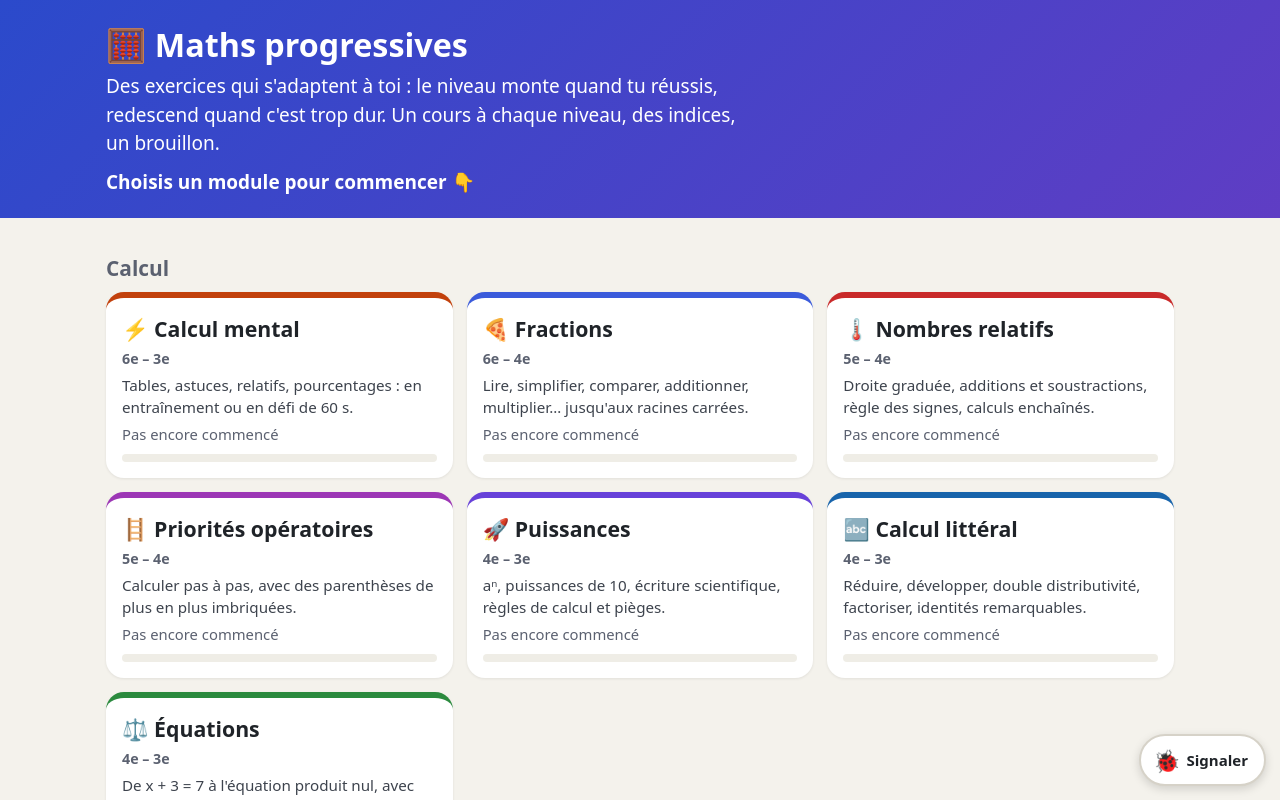
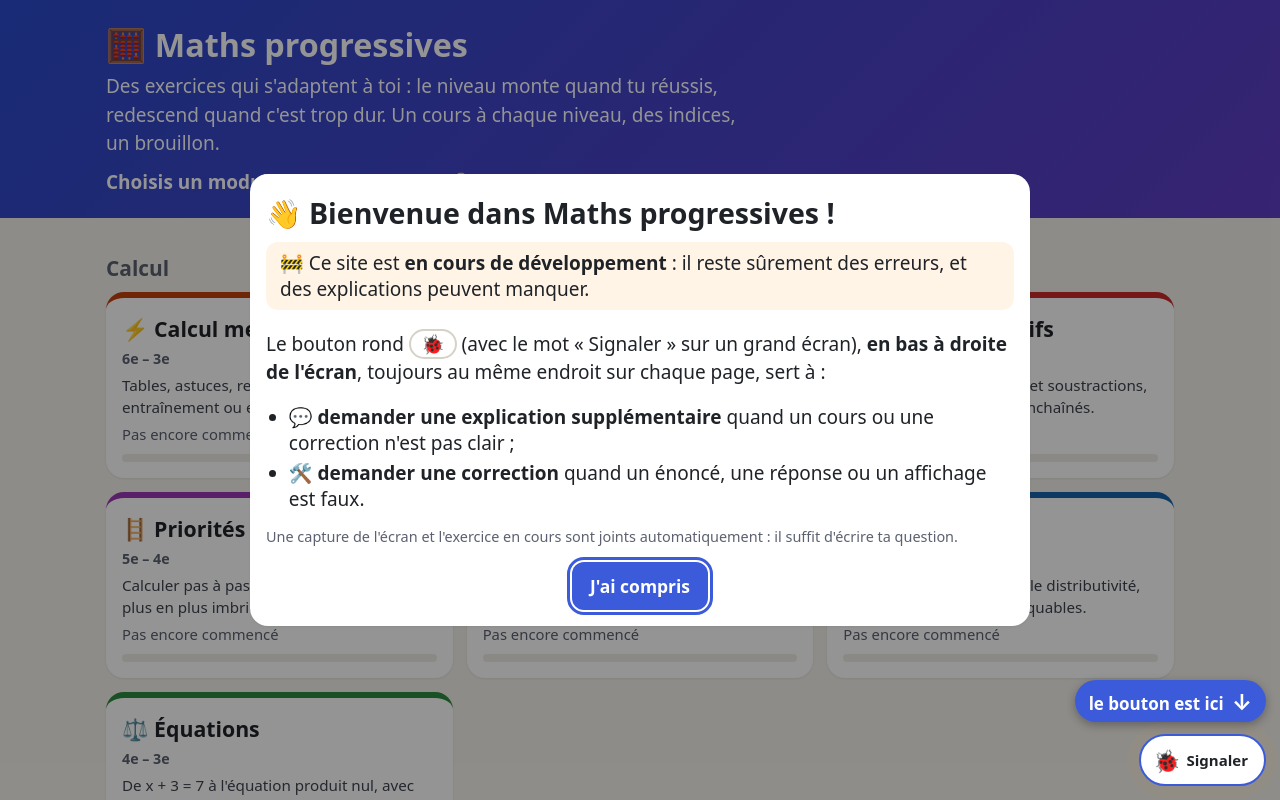
Before and after one commit to stordeux/maths-progressives, a website with bundled scripts: page index.html in a window 1280 px wide. Shown: the top 800 px of the page. Built offline with nearby package versions, Linux system fonts and the light colour scheme.

Commit message:
Fenêtre d'accueil à la première ouverture : site en développement, bouton 🐞 en bas à droite pour demander une explication ou une correction ; fenêtre de signalement élargie aux questions

```diff
--- a/assets/css/base.css
+++ b/assets/css/base.css
@@ -142,7 +142,7 @@ table.data th { background: var(--acc2); }
 .cours h3 { margin: 16px 0 4px; font-size: 1em; }
 .cours .def { background: var(--acc2); border-radius: 12px; padding: 10px 14px; margin: 8px 0; }
 .cours .ex { background: #f7f6f2; border-left: 5px solid var(--curve); border-radius: 8px; padding: 8px 14px; margin: 8px 0; }
-.cours .warn { background: var(--badbg); border-radius: 12px; padding: 8px 14px; margin: 8px 0; }
+.cours .warn, .bienvenue .warn { background: var(--badbg); border-radius: 12px; padding: 8px 14px; margin: 8px 0; }
 .cours svg { max-width: 600px; width: 100%; display: block; margin: 8px auto; }
 .cours svg.sq { width: 180px; }
 .cours .intro { font-size: 1.02em; margin: 4px 0 10px; }
@@ -195,6 +195,16 @@ table.data th { background: var(--acc2); }
 .sig-fab { position: fixed; right: 14px; bottom: calc(14px + env(safe-area-inset-bottom, 0px)); z-index: 25; min-height: 52px; padding: 0 16px 0 12px; border-radius: 999px; background: #fff; color: var(--ink); border: 2px solid var(--line); box-shadow: 0 3px 10px rgba(0, 0, 0, .15); font-size: 22px; display: inline-flex; align-items: center; gap: 6px; }
 .sig-fab span { font-size: 15px; font-weight: 600; }
 .sig-fab:hover, .sig-fab:focus-visible { border-color: var(--acc); }
+/* fenêtre d'accueil : le bouton 🐞 passe au-dessus du voile et clignote doucement */
+.sig-fab.sig-fab-montre { z-index: 31; border-color: var(--acc); animation: bv-pulse 1.4s ease-in-out infinite; }
+@keyframes bv-pulse { 0%, 100% { box-shadow: 0 0 0 0 rgba(255, 170, 0, .75); } 50% { box-shadow: 0 0 0 12px rgba(255, 170, 0, 0); } }
+@media (prefers-reduced-motion: reduce) { .sig-fab.sig-fab-montre { animation: none; box-shadow: 0 0 0 5px rgba(255, 170, 0, .8); } }
+.bienvenue { max-width: 560px; }
+.bienvenue ul { padding-left: 1.2em; margin: 6px 0 10px; }
+.bienvenue li { margin: 4px 0; }
+.bv-btn { display: inline-block; white-space: nowrap; border: 2px solid var(--line); border-radius: 999px; padding: 0 10px; background: #fff; color: var(--ink); font-weight: 600; }
+.bv-fleche { position: fixed; right: 14px; bottom: calc(78px + env(safe-area-inset-bottom, 0px)); background: var(--acc); color: #fff; font-weight: 700; font-size: 17px; border-radius: 999px; padding: 6px 14px; box-shadow: 0 3px 10px rgba(0, 0, 0, .3); pointer-events: none; }
+.bv-fleche span { font-size: 22px; margin-left: 4px; }
 .sig textarea { width: 100%; font: inherit; font-size: .9em; border: 2px solid var(--line); border-radius: 12px; padding: 10px; margin: 6px 0 10px; }
 .sig textarea:focus { border-color: var(--acc); outline: none; }
 .sig-cap { display: flex; gap: 12px; align-items: center; flex-wrap: wrap; }
--- a/engine/signaler.js
+++ b/engine/signaler.js
@@ -98,8 +98,8 @@ export function installerSignalement(opts = {}) {
   const fab = document.createElement('button');
   fab.type = 'button'; fab.className = 'sig-fab'; fab.id = 'sigBtn';
   fab.setAttribute('data-capture-exclude', '');
-  fab.setAttribute('aria-label', 'Signaler une erreur');
-  fab.title = 'Signaler une erreur';
+  fab.setAttribute('aria-label', 'Demander une explication ou signaler une erreur');
+  fab.title = 'Demander une explication ou signaler une erreur';
   fab.innerHTML = '🐞<span>Signaler</span>';
   document.body.appendChild(fab);
 
@@ -108,10 +108,10 @@ export function installerSignalement(opts = {}) {
   dlg.setAttribute('role', 'dialog'); dlg.setAttribute('aria-modal', 'true'); dlg.setAttribute('aria-labelledby', 'sigTitre');
   dlg.setAttribute('data-capture-exclude', '');
   dlg.innerHTML = `<div class="card sig">
-    <h2 id="sigTitre">🐞 Signaler une erreur</h2>
-    <p class="note">Une erreur dans un exercice, une correction fausse, un affichage cassé ? Explique ce qui ne va pas : la capture de l'écran et l'exercice en cours sont joints automatiquement.</p>
-    <label for="sigTexte"><b>Qu'est-ce qui ne va pas ?</b></label>
-    <textarea id="sigTexte" rows="4" placeholder="Par exemple : la correction dit 12 mais je trouve 14…"></textarea>
+    <h2 id="sigTitre">🐞 Une question, une erreur ?</h2>
+    <p class="note">Tu veux une explication en plus sur un exercice ou un cours ? Tu as trouvé une erreur, une correction fausse, un affichage cassé ? Écris-le : la capture de l'écran et l'exercice en cours sont joints automatiquement.</p>
+    <label for="sigTexte"><b>Ta question, ou ce qui ne va pas :</b></label>
+    <textarea id="sigTexte" rows="4" placeholder="Par exemple : je ne comprends pas pourquoi on change de signe… ou : la correction dit 12 mais je trouve 14…"></textarea>
     <div class="sig-cap"><img id="sigApercu" alt="Aperçu de la capture d'écran"><label class="opt-line"><input type="checkbox" id="sigJoindre" checked> Joindre la capture</label></div>
     <p class="note" id="sigEtat" role="status"></p>
     <p class="note"><b>📤 Envoyer avec la capture</b> : choisis ta messagerie, puis colle l'adresse dans « À » (bouton <button type="button" class="opt" id="sigCopier">Copier l'adresse</button>).<br><b>✉️ Envoyer sans capture</b> : un e-mail s'ouvre, déjà adressé ; il n'y a plus qu'à l'envoyer.</p>
@@ -143,7 +143,7 @@ export function installerSignalement(opts = {}) {
     let ctx = {};
     try { ctx = contexte() || {}; } catch (e) { /* contexte indisponible */ }
     const texte = texteSignalement($('#sigTexte').value.trim(), ctx);
-    const sujet = `Maths progressives : erreur${ctx.Module ? ' — ' + ctx.Module : ''}${ctx.Niveau ? ', niveau ' + String(ctx.Niveau).split(' ')[0] : ''}`;
+    const sujet = `Maths progressives : question ou erreur${ctx.Module ? ' — ' + ctx.Module : ''}${ctx.Niveau ? ', niveau ' + String(ctx.Niveau).split(' ')[0] : ''}`;
     return { texte, sujet };
   }
   const mailto = (sujet, corps) => `mailto:${DESTINATAIRE}?subject=${encodeURIComponent(sujet)}&body=${encodeURIComponent(corps.slice(0, 1800))}`;
@@ -182,5 +182,39 @@ export function installerSignalement(opts = {}) {
   $('#sigCopier').onclick = async () => { try { await navigator.clipboard.writeText(DESTINATAIRE); $('#sigCopier').textContent = 'Copiée ✔'; } catch (e) { $('#sigCopier').textContent = DESTINATAIRE; } };
   dlg.addEventListener('click', e => { if (e.target === dlg) fermer(); });
   dlg.addEventListener('keydown', e => { if (e.key === 'Escape') { e.stopPropagation(); fermer(); } });
+  bienvenue(fab);
   return { ouvrir, fermer, get fichier() { return fichier; } };
 }
+
+// Fenêtre d'accueil, montrée une seule fois par appareil (clé « mp:bienvenue ») : la ressource est en
+// développement, et le bouton 🐞 (en bas à droite) sert à demander une explication ou une correction.
+const CLE_BIENVENUE = 'mp:bienvenue';
+function bienvenue(fab) {
+  try { if (localStorage.getItem(CLE_BIENVENUE)) return; } catch (e) { return; }
+  const dlg = document.createElement('div');
+  dlg.className = 'modal open'; dlg.id = 'bienvenueModal';
+  dlg.setAttribute('role', 'dialog'); dlg.setAttribute('aria-modal', 'true'); dlg.setAttribute('aria-labelledby', 'bienvenueTitre');
+  dlg.setAttribute('data-capture-exclude', '');
+  dlg.innerHTML = `<div class="card bienvenue">
+    <h2 id="bienvenueTitre">👋 Bienvenue dans Maths progressives !</h2>
+    <p class="warn">🚧 Ce site est <b>en cours de développement</b> : il reste sûrement des erreurs, et des explications peuvent manquer.</p>
+    <p>Le bouton rond <span class="bv-btn">🐞</span> (avec le mot « Signaler » sur un grand écran), <b>en bas à droite de l'écran</b>, toujours au même endroit sur chaque page, sert à :</p>
+    <ul>
+      <li>💬 <b>demander une explication supplémentaire</b> quand un cours ou une correction n'est pas clair ;</li>
+      <li>🛠️ <b>demander une correction</b> quand un énoncé, une réponse ou un affichage est faux.</li>
+    </ul>
+    <p class="note">Une capture de l'écran et l'exercice en cours sont joints automatiquement : il suffit d'écrire ta question.</p>
+    <div class="actions"><button type="button" class="btn" id="bienvenueOk">J'ai compris</button></div>
+  </div>
+  <div class="bv-fleche" aria-hidden="true">le bouton est ici <span>↓</span></div>`;
+  document.body.appendChild(dlg);
+  fab.classList.add('sig-fab-montre');
+  const fermer = () => {
+    try { localStorage.setItem(CLE_BIENVENUE, '1'); } catch (e) { /* rien */ }
+    dlg.remove(); fab.classList.remove('sig-fab-montre');
+  };
+  dlg.querySelector('#bienvenueOk').onclick = fermer;
+  dlg.addEventListener('click', e => { if (e.target === dlg) fermer(); });
+  dlg.addEventListener('keydown', e => { if (e.key === 'Escape') { e.stopPropagation(); fermer(); } });
+  dlg.querySelector('#bienvenueOk').focus();
+}
--- a/sw.js
+++ b/sw.js
@@ -1,6 +1,6 @@
 // Service worker : met tout le site en cache pour qu'il marche hors ligne.
 // La liste ASSETS et VERSION sont régénérées par « node tools/sw-assets.mjs » (vérifié par les tests).
-const VERSION = '90369be8f4e0';
+const VERSION = '67550235dbfd';
 const ASSETS = [
   './',
   './assets/css/base.css',
```
Also changed, not shown: tests/e2e/modules.spec.js (+25 -0 lines).
